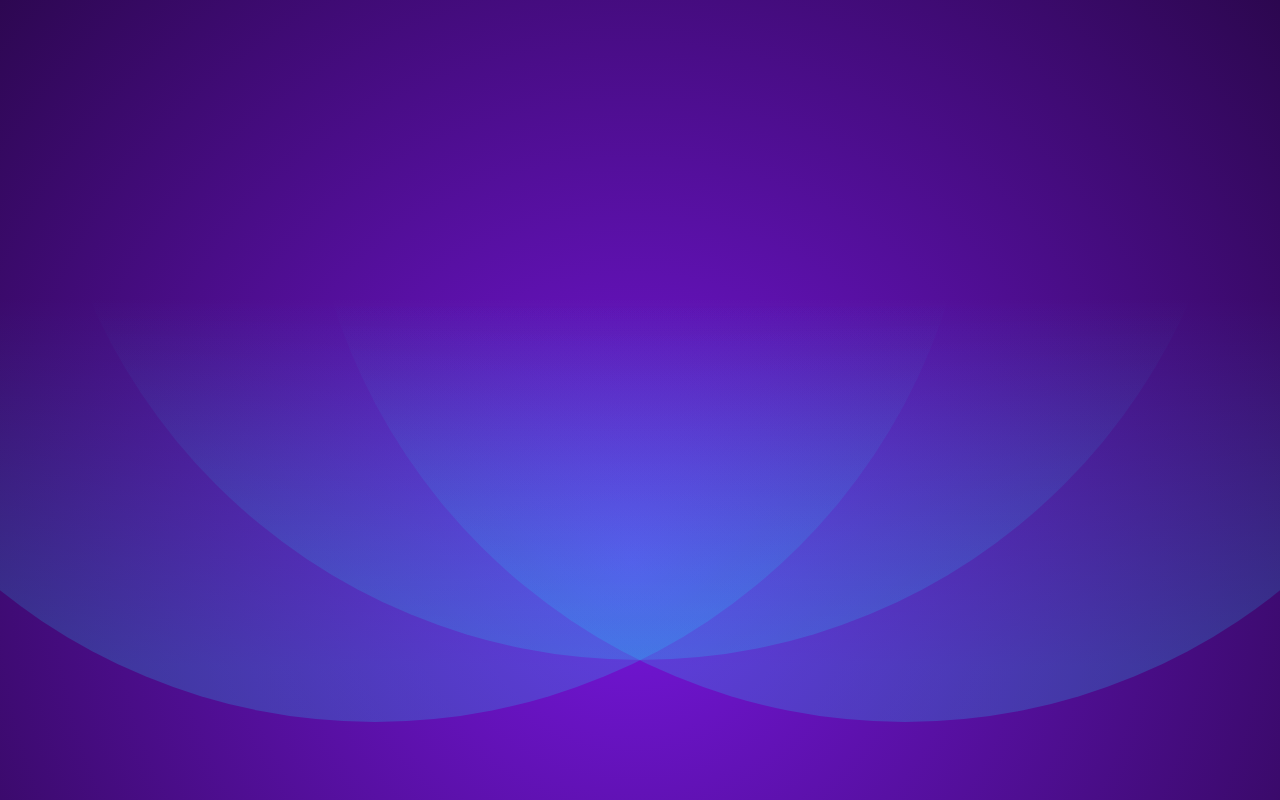
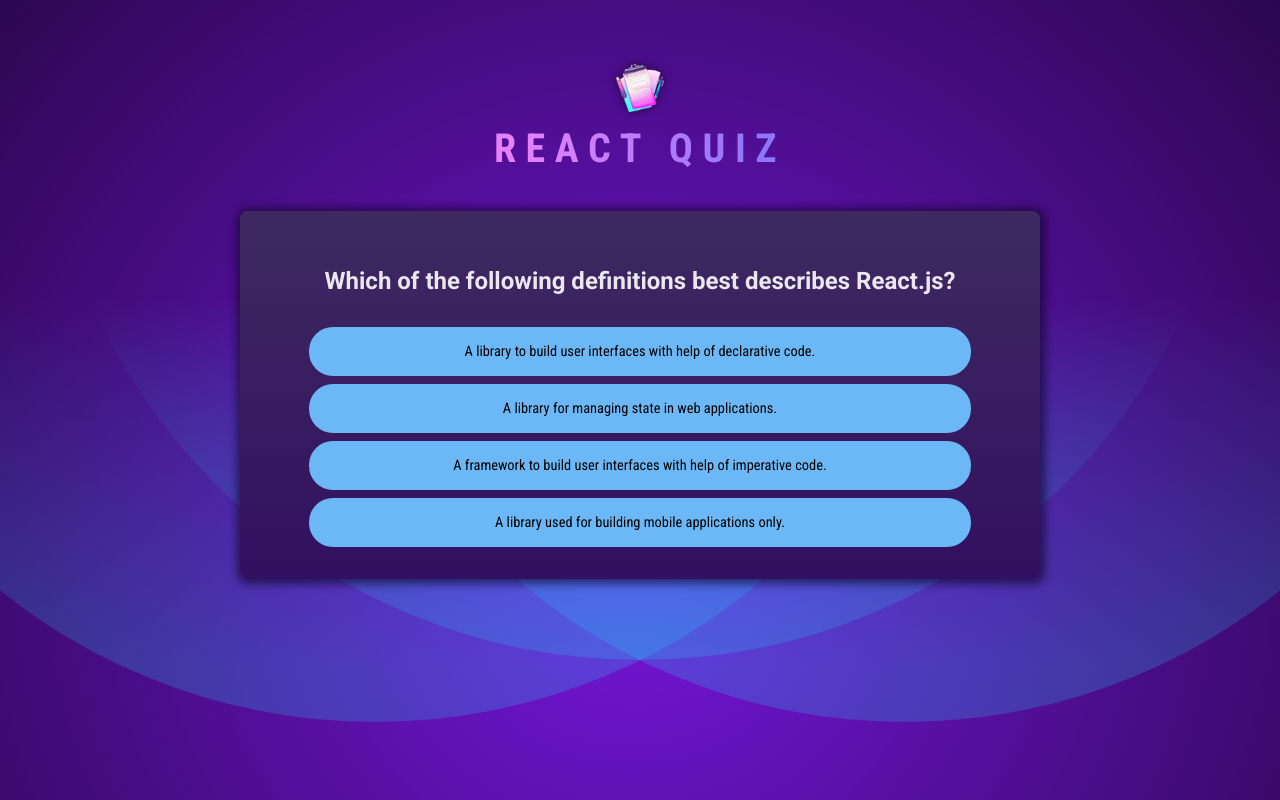
Before and after one commit to thegroosalugg/09-ReactQuiz, a React (Vite) app: page / in a window 1280 px wide. Built offline with nearby package versions, Linux system fonts and the light colour scheme.

Commit message:
created header and quiz components

```diff
--- a/src/App.jsx
+++ b/src/App.jsx
@@ -1,3 +1,15 @@
-function App() {}
+import Header from "./components/Header";
+import Quiz from "./components/Quiz";
+
+function App() {
+  return (
+    <>
+      <Header />
+      <main>
+        <Quiz />
+      </main>
+    </>
+  );
+}
 
 export default App;
--- /dev/null
+++ b/src/components/Header.jsx
@@ -0,0 +1,10 @@
+import quizLogo from "../assets/quiz-logo.png";
+
+export default function Header() {
+  return (
+    <header>
+      <img src={quizLogo} alt="logo" />
+      <h1>React Quiz</h1>
+    </header>
+  );
+}
--- /dev/null
+++ b/src/components/Quiz.jsx
@@ -0,0 +1,30 @@
+import { useState } from "react";
+import QUESTIONS from "../questions";
+
+export default function Quiz() {
+  const [userAnswers, setuserAnswers] = useState([]);
+  const selectedIndex = userAnswers.length;
+
+  function handleSeelectAnswer(answer) {
+    setuserAnswers((userAnswers) => {
+      return [...userAnswers, answer];
+    });
+  }
+
+  return (
+    <div id="quiz">
+      <div id="questions">
+        <ul id="answers">
+          <h2>{QUESTIONS[selectedIndex].text}</h2>
+          {QUESTIONS[selectedIndex].answers.map((answer) => (
+            <li key={answer} className="answer">
+              <button onClick={() => handleSeelectAnswer(answer)}>
+                {answer}
+              </button>
+            </li>
+          ))}
+        </ul>
+      </div>
+    </div>
+  );
+}
--- /dev/null
+++ b/src/questions.js
@@ -0,0 +1,72 @@
+export default [
+  {
+    id: 'q1',
+    text: 'Which of the following definitions best describes React.js?',
+    answers: [
+      'A library to build user interfaces with help of declarative code.',
+      'A library for managing state in web applications.',
+      'A framework to build user interfaces with help of imperative code.',
+      'A library used for building mobile applications only.',
+    ],
+  },
+  {
+    id: 'q2',
+    text: 'What purpose do React hooks serve?',
+    answers: [
+      'Enabling the use of state and other React features in functional components.',
+      'Creating responsive layouts in React applications.',
+      'Handling errors within the application.',
+      'Part of the Redux library for managing global state.',
+    ],
+  },
+  {
+    id: 'q3',
+    text: 'Can you identify what JSX is?',
+    answers: [
+      'A JavaScript extension that adds HTML-like syntax to JavaScript.',
+      'A JavaScript library for building dynamic user interfaces.',
+      'A specific HTML version that was explicitly created for React.',
+      'A tool for making HTTP requests in a React application.',
+    ],
+  },
+  {
+    id: 'q4',
+    text: 'What is the most common way to create a component in React?',
+    answers: [
+      'By defining a JavaScript function that returns a renderable value.',
+      'By defining a custom HTML tag in JavaScript.',
+      'By creating a file with a .jsx extension.',
+      'By using the "new" keyword followed by the component name.',
+    ],
+  },
+  {
+    id: 'q5',
+    text: 'What does the term "React state" imply?',
+    answers: [
+      'An object in a component that holds values and may cause the component to render on change.',
+      'The lifecycle phase a React component is in.',
+      'The overall status of a React application, including all props and components.',
+      'A library for managing global state in React applications.',
+    ],
+  },
+  {
+    id: 'q6',
+    text: 'How do you typically render list content in React apps?',
+    answers: [
+      'By using the map() method to iterate over an array of data and returning JSX.',
+      'By using the for() loop to iterate over an array of data and returning JSX.',
+      'By using the forEach() method to iterate over an array of data and returning JSX.',
+      'By using the loop() method to iterate over an array of data and returning JSX.',
+    ],
+  },
+  {
+    id: 'q7',
+    text: 'Which approach can NOT be used to render content conditionally?',
+    answers: [
+      'Using a the #if template syntax.',
+      'Using a ternary operator.',
+      'Using the && operator.',
+      'Using an if-else statement.',
+    ],
+  },
+];
```
